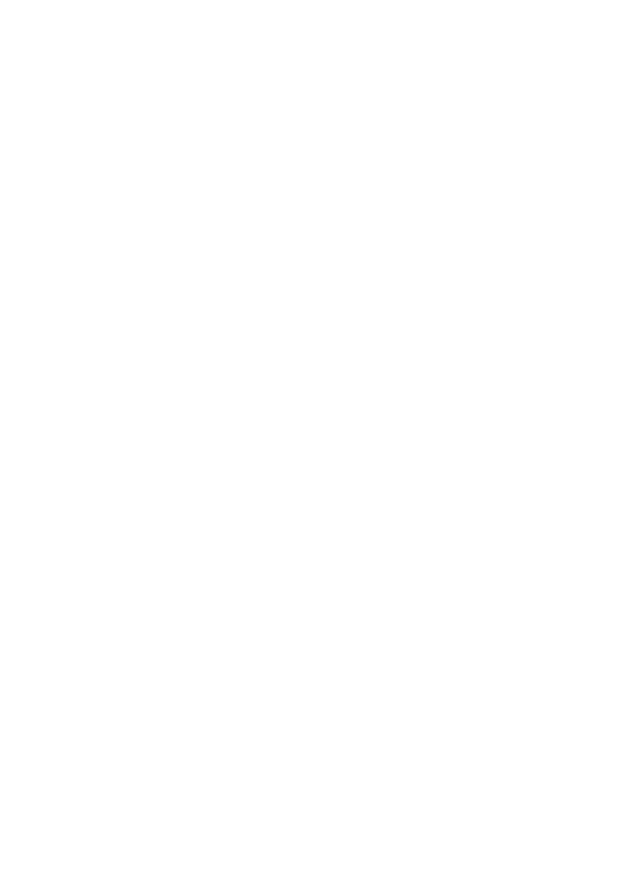
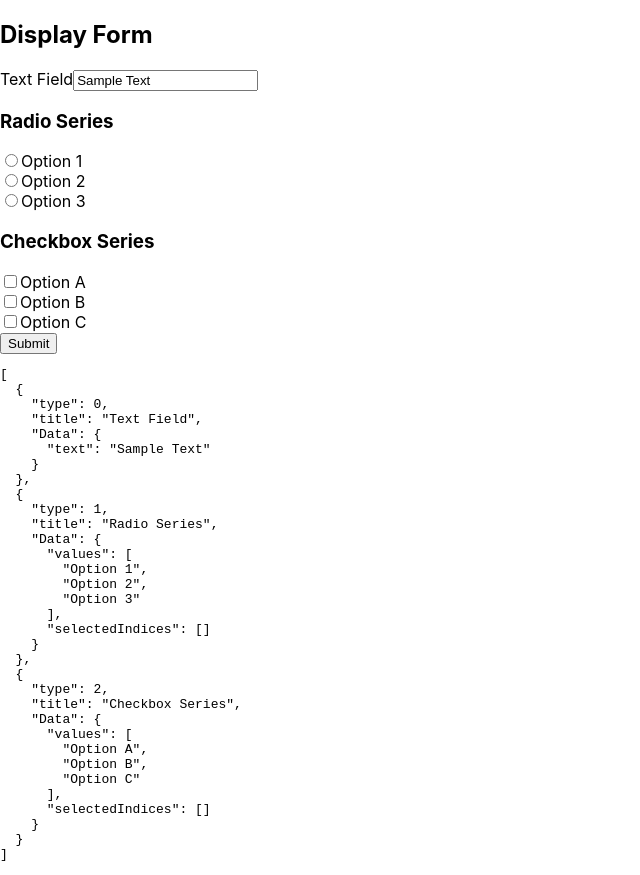
Before and after one commit to MayankPanda/por-application-portal, a React (Create React App) app in the folder frontend/: page /fill in a window 1280 px wide. Before the commit this address had no page. Shown: the whole page, without its empty margins (0-640 px from the left). Before the commit the page ends 800 px from the top, so only its background shows below. Built offline with nearby package versions, Linux system fonts and the light colour scheme.

Commit message:
added student side form fill component

```diff
--- a/frontend/src/App.js
+++ b/frontend/src/App.js
@@ -6,6 +6,7 @@
 import Home from "./pages/studenthomePage"
 import AddDynamicInput from "./pages/dynamicForm";
 import Render from './pages/testrender';
+import DisplayForm from './pages/displayForm';
 function App() {
   return (
     <>
@@ -15,6 +16,7 @@
             <Route path="studentHome" element={<Home />} />
             <Route path="form" element={<AddDynamicInput />} />
             <Route path="render" element={<Render />} />
+            <Route path="fill" element={<DisplayForm />} />
         </Routes>
       </BrowserRouter>
     </>
--- /dev/null
+++ b/frontend/src/pages/displayForm.js
@@ -0,0 +1,40 @@
+import React from "react";
+import FillForm from "./fillForm";
+
+function DisplayForm() {
+  // Sample form data representing the form with text, radio, and checkbox fields
+  const formData = [
+    {
+      type: 0,
+      title: "Text Field",
+      Data: {
+        text: "Sample Text",
+      },
+    },
+    {
+      type: 1,
+      title: "Radio Series",
+      Data: {
+        values: ["Option 1", "Option 2", "Option 3"],
+        selectedIndices: [],
+      },
+    },
+    {
+      type: 2,
+      title: "Checkbox Series",
+      Data: {
+        values: ["Option A", "Option B", "Option C"],
+        selectedIndices: [],
+      },
+    },
+  ];
+
+  return (
+    <div>
+      <h2>Display Form</h2>
+      <FillForm formData={formData} />
+    </div>
+  );
+}
+
+export default DisplayForm;
--- /dev/null
+++ b/frontend/src/pages/fillForm.js
@@ -0,0 +1,113 @@
+import React, { useState, useEffect } from "react";
+
+function FillForm({ formData }) {
+  const [filledFormData, setFilledFormData] = useState([]);
+
+  useEffect(() => {
+    setFilledFormData(formData.map((field) => ({ ...field })));
+  }, [formData]);
+
+  const handleTextInputChange = (event, index) => {
+    const updatedFields = [...filledFormData];
+    updatedFields[index].Data.text = event.target.value;
+    setFilledFormData(updatedFields);
+  };
+
+  const handleRadioChange = (event, index) => {
+    const updatedFields = [...filledFormData];
+    updatedFields[index].Data.selectedIndices = [parseInt(event.target.value)];
+    setFilledFormData(updatedFields);
+  };
+
+  const handleCheckboxChange = (event, index) => {
+    const optionIndex = parseInt(event.target.value);
+    const updatedFields = [...filledFormData];
+    const selectedIndices = updatedFields[index].Data.selectedIndices;
+    const isSelected = selectedIndices.includes(optionIndex);
+
+    if (isSelected) {
+      updatedFields[index].Data.selectedIndices = selectedIndices.filter(
+        (index) => index !== optionIndex
+      );
+    } else {
+      updatedFields[index].Data.selectedIndices = [
+        ...selectedIndices,
+        optionIndex,
+      ];
+    }
+
+    setFilledFormData(updatedFields);
+  };
+
+  const handleSubmit = () => {
+    console.log(filledFormData);
+  };
+
+  const renderField = (field, index) => {
+    switch (field.type) {
+      case 0: // Textbox
+        return (
+          <div key={index}>
+            <label>{field.title}</label>
+            <input
+              type="text"
+              value={filledFormData[index].Data.text}
+              onChange={(e) => handleTextInputChange(e, index)}
+            />
+          </div>
+        );
+      case 1: // Radio Series
+        return (
+          <div key={index}>
+            <h3>{field.title}</h3>
+            {field.Data.values.map((option, optionIndex) => (
+              <div key={optionIndex}>
+                <input
+                  type="radio"
+                  name={`field${index}`}
+                  value={optionIndex}
+                  checked={filledFormData[index].Data.selectedIndices.includes(
+                    optionIndex
+                  )}
+                  onChange={(e) => handleRadioChange(e, index)}
+                />
+                <label>{option}</label>
+              </div>
+            ))}
+          </div>
+        );
+      case 2: // Checkbox Series
+        return (
+          <div key={index}>
+            <h3>{field.title}</h3>
+            {field.Data.values.map((option, optionIndex) => (
+              <div key={optionIndex}>
+                <input
+                  type="checkbox"
+                  name={`field${index}`}
+                  value={optionIndex}
+                  checked={filledFormData[index].Data.selectedIndices.includes(
+                    optionIndex
+                  )}
+                  onChange={(e) => handleCheckboxChange(e, index)}
+                />
+                <label>{option}</label>
+              </div>
+            ))}
+          </div>
+        );
+      default:
+        return null;
+    }
+  };
+
+  return (
+    <div>
+      {filledFormData.map((field, index) => renderField(field, index))}
+      <button onClick={handleSubmit}>Submit</button>
+      <pre>{JSON.stringify(filledFormData, null, 2)}</pre>
+    </div>
+  );
+}
+
+export default FillForm;
```
